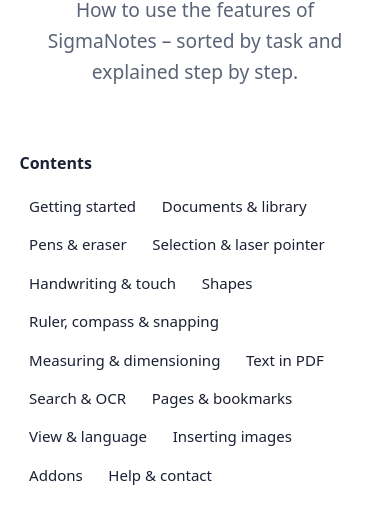
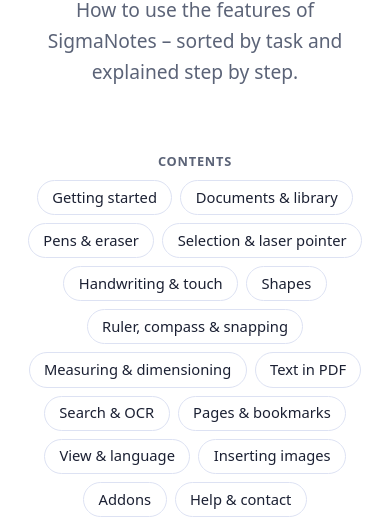
Before and after one commit to MisterMax50/SigmaNotes-Releases, a plain HTML site: page site/wiki.html in a window 390 px wide. Shown: the part 201-721 px from the top of the page. Drawn offline with Linux system fonts and the light colour scheme.

Commit message:
Website aktualisiert

```diff
--- a/site/style.css
+++ b/site/style.css
@@ -121,14 +121,21 @@ dialog.disclaimer p { margin: 0 0 .75rem; }
 .disclaimer-actions .btn { border: 1px solid transparent; cursor: pointer; font: inherit; font-weight: 600; }
 
 /* Wiki */
-.wiki { display: grid; grid-template-columns: 15rem 1fr; gap: 2rem; max-width: 68rem; margin: 0 auto; padding: 0 clamp(1rem, 5vw, 3rem) 3rem; }
-.wiki-toc { position: sticky; top: 4.5rem; align-self: start; display: flex; flex-direction: column; gap: .15rem; max-height: calc(100vh - 6rem); overflow-y: auto; }
-.wiki-toc strong { margin-bottom: .4rem; }
-.wiki-toc a { color: var(--text); text-decoration: none; padding: .25rem .6rem; border-radius: 6px; font-size: .94rem; }
-.wiki-toc a:hover { background: var(--bg-alt); color: var(--accent); }
+.wiki { display: grid; grid-template-columns: 16rem 1fr; gap: 2.5rem; max-width: 68rem; margin: 0 auto; padding: 0 clamp(1rem, 5vw, 3rem) 3rem; }
+.wiki-toc { position: sticky; top: 4.5rem; align-self: start; display: flex; flex-direction: column; gap: .1rem; max-height: calc(100vh - 6rem); overflow-y: auto;
+  background: var(--card); border: 1px solid var(--border); border-radius: 12px; padding: .9rem .7rem; }
+.wiki-toc strong { margin: 0 .6rem .5rem; font-size: .8rem; letter-spacing: .06em; text-transform: uppercase; color: var(--muted); }
+.wiki-toc a { color: var(--text); text-decoration: none; padding: .3rem .6rem; border-radius: 6px; font-size: .93rem; border-left: 3px solid transparent; }
+.wiki-toc a:hover { background: var(--bg-alt); color: var(--accent); border-left-color: var(--accent); }
 .wiki-body section { padding: 0 0 2.2rem; max-width: none; }
 .wiki-body h2 { font-size: 1.5rem; margin-bottom: .6rem; padding-bottom: .3rem; border-bottom: 1px solid var(--border); }
 .wiki-body h3 { margin-top: 1.1rem; font-size: 1.05rem; }
 .wiki-body li { margin-bottom: .4rem; }
 kbd { font: .85em Consolas, "Cascadia Mono", monospace; background: var(--bg-alt); border: 1px solid var(--border); border-bottom-width: 2px; border-radius: 4px; padding: .05em .4em; }
-@media (max-width: 800px) { .wiki { grid-template-columns: 1fr; } .wiki-toc { position: static; max-height: none; flex-direction: row; flex-wrap: wrap; gap: .4rem; } .wiki-toc strong { width: 100%; } }
+@media (max-width: 800px) {
+  .wiki { grid-template-columns: 1fr; gap: 1.5rem; }
+  .wiki-toc { position: static; max-height: none; flex-direction: row; flex-wrap: wrap; justify-content: center; gap: .5rem; background: none; border: 0; padding: 0; }
+  .wiki-toc strong { width: 100%; text-align: center; margin: 0; }
+  .wiki-toc a { border: 1px solid var(--border); background: var(--card); border-radius: 999px; padding: .3rem .9rem; font-size: .92rem; }
+  .wiki-toc a:hover { border-color: var(--accent); }
+}
```
